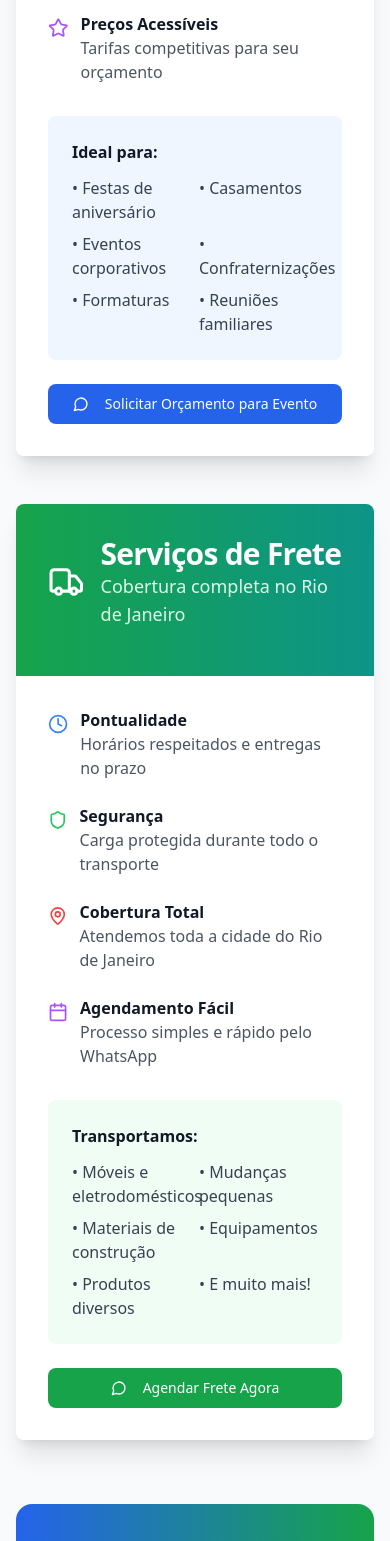
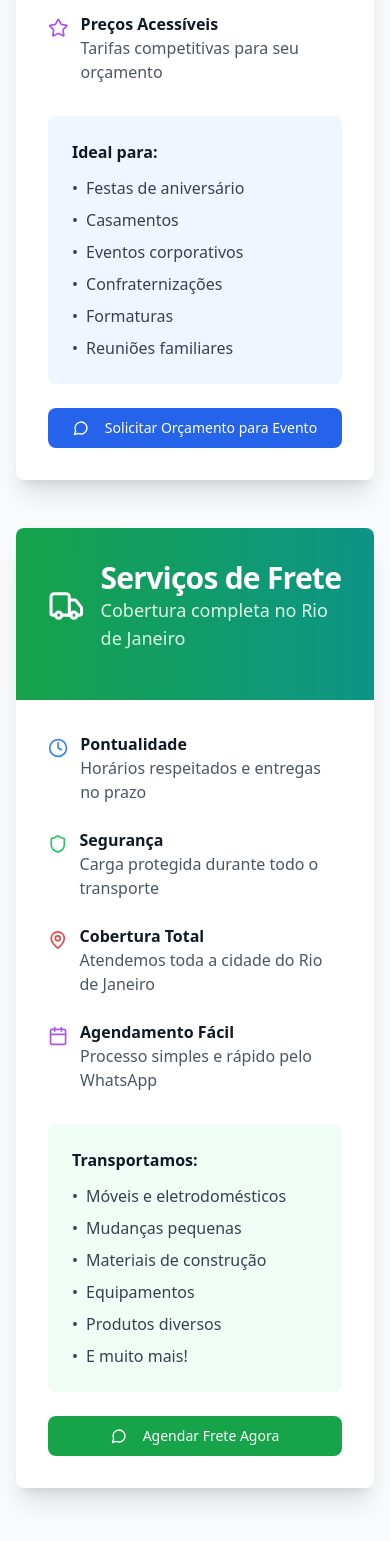
Before and after one commit to ccerquei2/festa-e-frete-rj, a React (Vite) app: page / in a window 390 px wide. Shown: the part 2756-4297 px from the top of the page. Built offline with nearby package versions, Linux system fonts and the light colour scheme.

Commit message:
Fix: Bullet point alignment on mobile
Adjust bullet point alignment in the Services component to prevent text wrapping on mobile devices.

```diff
--- a/src/components/Services.tsx
+++ b/src/components/Services.tsx
@@ -73,13 +73,31 @@ const Services = () => {
 
               <div className="bg-blue-50 rounded-lg p-6 mb-6">
                 <h4 className="font-bold text-gray-900 mb-3">Ideal para:</h4>
-                <div className="grid grid-cols-2 gap-2 text-gray-700">
-                  <span>• Festas de aniversário</span>
-                  <span>• Casamentos</span>
-                  <span>• Eventos corporativos</span>
-                  <span>• Confraternizações</span>
-                  <span>• Formaturas</span>
-                  <span>• Reuniões familiares</span>
+                <div className="grid grid-cols-1 sm:grid-cols-2 gap-2 text-gray-700">
+                  <div className="flex items-center">
+                    <span className="mr-2">•</span>
+                    <span>Festas de aniversário</span>
+                  </div>
+                  <div className="flex items-center">
+                    <span className="mr-2">•</span>
+                    <span>Casamentos</span>
+                  </div>
+                  <div className="flex items-center">
+                    <span className="mr-2">•</span>
+                    <span>Eventos corporativos</span>
+                  </div>
+                  <div className="flex items-center">
+                    <span className="mr-2">•</span>
+                    <span>Confraternizações</span>
+                  </div>
+                  <div className="flex items-center">
+                    <span className="mr-2">•</span>
+                    <span>Formaturas</span>
+                  </div>
+                  <div className="flex items-center">
+                    <span className="mr-2">•</span>
+                    <span>Reuniões familiares</span>
+                  </div>
                 </div>
               </div>
 
@@ -144,13 +162,31 @@ const Services = () => {
 
               <div className="bg-green-50 rounded-lg p-6 mb-6">
                 <h4 className="font-bold text-gray-900 mb-3">Transportamos:</h4>
-                <div className="grid grid-cols-2 gap-2 text-gray-700">
-                  <span>• Móveis e eletrodomésticos</span>
-                  <span>• Mudanças pequenas</span>
-                  <span>• Materiais de construção</span>
-                  <span>• Equipamentos</span>
-                  <span>• Produtos diversos</span>
-                  <span>• E muito mais!</span>
+                <div className="grid grid-cols-1 sm:grid-cols-2 gap-2 text-gray-700">
+                  <div className="flex items-center">
+                    <span className="mr-2">•</span>
+                    <span>Móveis e eletrodomésticos</span>
+                  </div>
+                  <div className="flex items-center">
+                    <span className="mr-2">•</span>
+                    <span>Mudanças pequenas</span>
+                  </div>
+                  <div className="flex items-center">
+                    <span className="mr-2">•</span>
+                    <span>Materiais de construção</span>
+                  </div>
+                  <div className="flex items-center">
+                    <span className="mr-2">•</span>
+                    <span>Equipamentos</span>
+                  </div>
+                  <div className="flex items-center">
+                    <span className="mr-2">•</span>
+                    <span>Produtos diversos</span>
+                  </div>
+                  <div className="flex items-center">
+                    <span className="mr-2">•</span>
+                    <span>E muito mais!</span>
+                  </div>
                 </div>
               </div>
 
```
